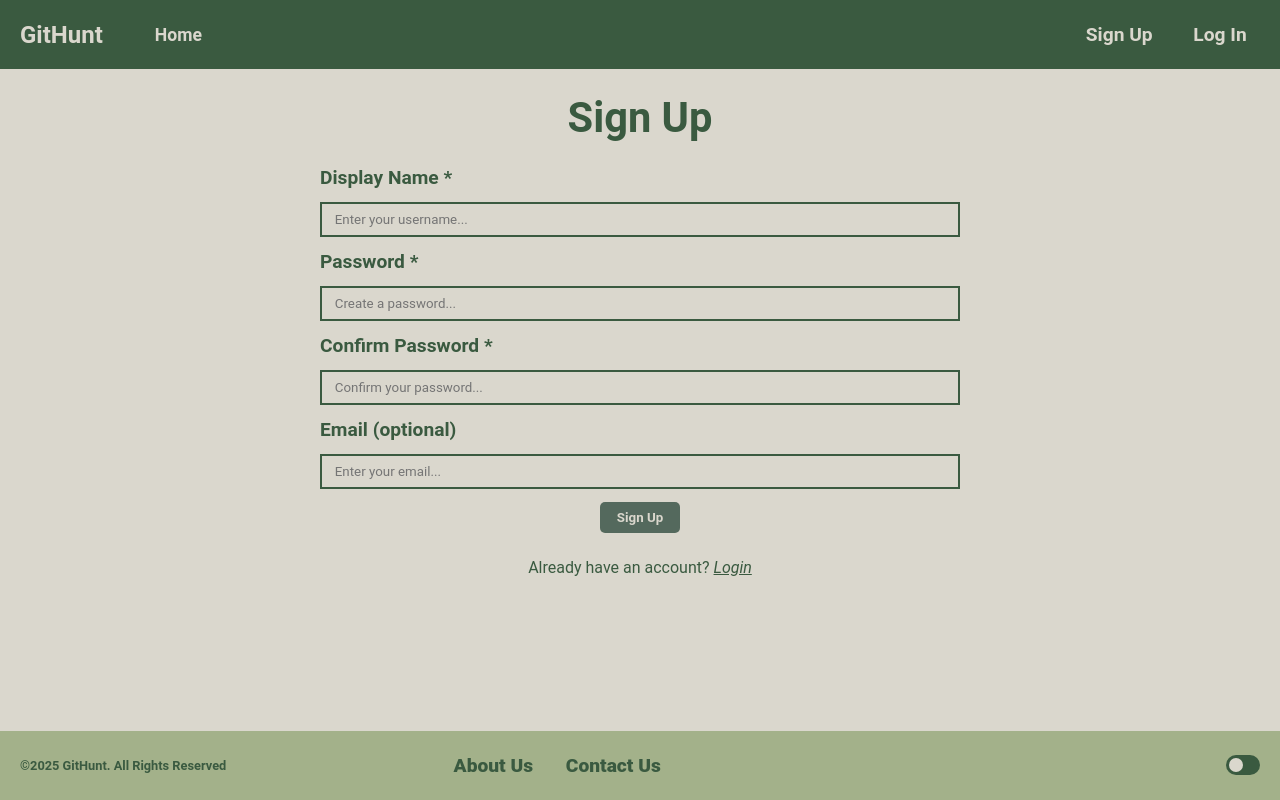
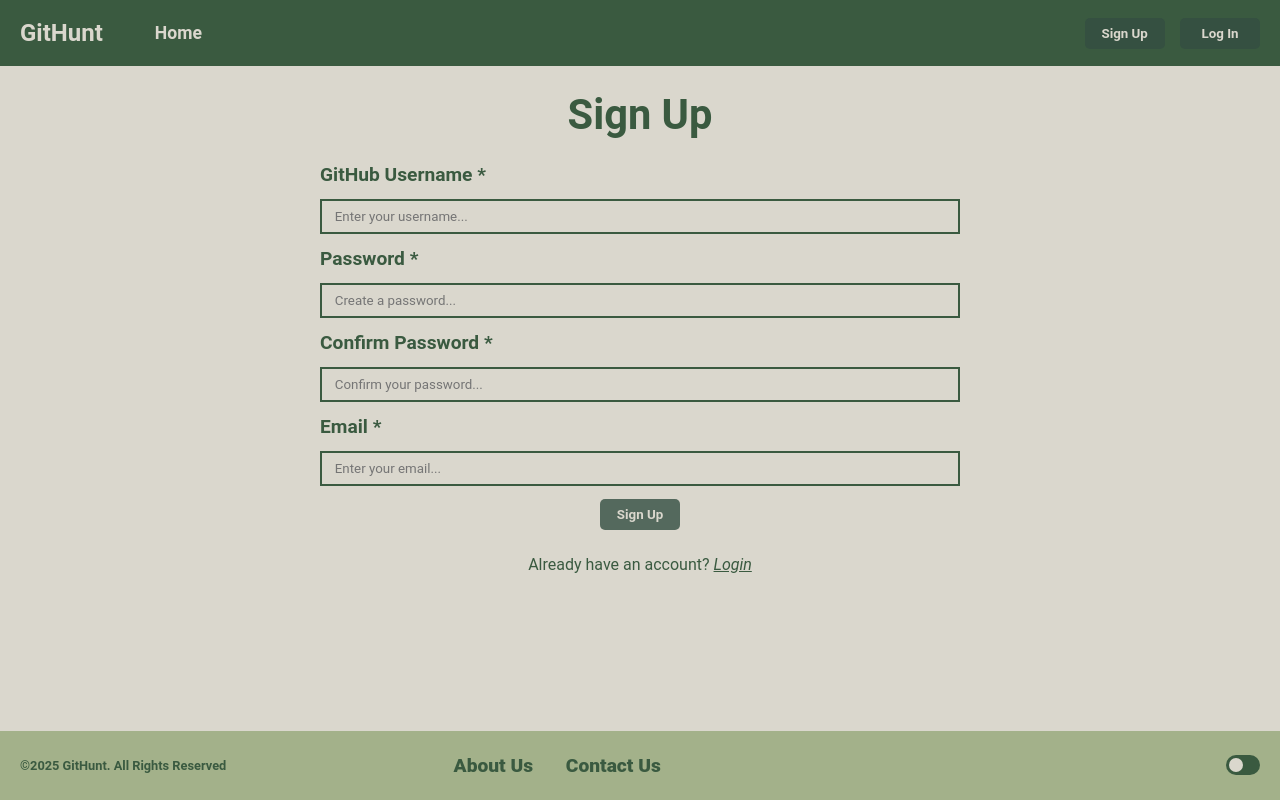
Before and after one commit to CadeCCook/GitHub-Profile-Viewer, a React (Create React App) app in the folder github-project/: page /signup in a window 1280 px wide. Built offline with nearby package versions, Linux system fonts and the light colour scheme.

Commit message:
Added Signup and Login
Still some bugs with not showing the user's account after signing in.

```diff
--- a/github-project/src/App.js
+++ b/github-project/src/App.js
@@ -1,5 +1,8 @@
 import React from 'react';
 import { BrowserRouter as Router, Routes, Route } from 'react-router-dom';
+import { AuthProvider } from './components/AuthContext';
+import Header from './components/Header';
+import Footer from './components/Footer';
 import Home from './pages/Home';
 import Users from './pages/Users';
 import Profile from './pages/Profile';
@@ -8,12 +11,12 @@ import About from './pages/About';
 import Login from './pages/Login';
 import Signup from './pages/Signup';
 
-
 function App() {
-
   return (
+    <AuthProvider>
       <Router>
         <div className="App">
+          <Header />
           <Routes>
             <Route path="/" element={<Home />} />
             <Route path="/users" element={<Users />} />
@@ -23,8 +26,10 @@ function App() {
             <Route path="/login" element={<Login />} />
             <Route path="/signup" element={<Signup />} />
           </Routes>
+          <Footer />
         </div>
       </Router>
+    </AuthProvider>
   );
 }
 
--- /dev/null
+++ b/github-project/src/components/AuthContext.js
@@ -0,0 +1,31 @@
+import React, { createContext, useContext, useState } from 'react';
+
+const AuthContext = createContext();
+
+export const useAuth = () => {
+  return useContext(AuthContext);
+};
+
+export const AuthProvider = ({ children }) => {
+  const [authState, setAuthState] = useState({
+    isAuthenticated: false,
+    token: null,
+    username: null,
+  });
+
+  const login = (token, username) => {
+    setAuthState({ isAuthenticated: true, token, username });
+    localStorage.setItem('authToken', token);
+  };
+
+  const logout = () => {
+    setAuthState({ isAuthenticated: false, token: null, username: null });
+    localStorage.removeItem('authToken');
+  };
+
+  return (
+    <AuthContext.Provider value={{ authState, login, logout }}>
+      {children}
+    </AuthContext.Provider>
+  );
+};
--- a/github-project/src/components/Header.js
+++ b/github-project/src/components/Header.js
@@ -1,23 +1,14 @@
-import {useEffect, useState} from 'react';
 import { useNavigate, useLocation } from 'react-router-dom';
-import {LoginButton, SignUpButton} from './CustomButton';
+import { useAuth } from '../components/AuthContext';
 
 const Header = () => {
   const navigate = useNavigate();
   const location = useLocation();
-    const [isAuthenticated, setIsAuthenticated] = useState(false);
-
-    // Check for token in local storage
-    useEffect(() => {
-        const token = localStorage.getItem('authToken');
-        if (token) {
-          setIsAuthenticated(true);
-        }
-      }, []);
+  const { authState, logout } = useAuth();
+  const { isAuthenticated, username } = authState;
 
   const handleLogout = () => {
-        localStorage.removeItem('authToken');
-        setIsAuthenticated(false);
+    logout();
     navigate('/');
   };
 
@@ -33,20 +24,22 @@ const Header = () => {
     <header>
       <div className="left-section">
         <div className="logo">GitHunt</div>
-
-                {/* Toggle Home/User Button */}
-                <button className="home-btn" onClick= {handleToggle}>
+        <button className="home-btn" onClick={handleToggle}>
           {location.pathname === '/' ? 'Users' : 'Home'}
         </button>
 
-                {isAuthenticated && <button className="user-btn" onClick={handleLogout}>Log Out</button>}
+        {isAuthenticated && username && (
+          <button className="user-btn" onClick={() => navigate(`/profile/${username}`)}>
+            {username}'s Profile
+          </button>
+        )}
       </div>
 
       <div className="auth-buttons">
         {!isAuthenticated ? (
           <>
-                    <SignUpButton />
-                    <LoginButton />
+            <button onClick={() => navigate('/signup')}>Sign Up</button>
+            <button onClick={() => navigate('/login')}>Log In</button>
           </>
         ) : (
           <button className="logout-btn" onClick={handleLogout}>Log Out</button>
--- a/github-project/src/pages/About.js
+++ b/github-project/src/pages/About.js
@@ -1,11 +1,8 @@
 import React from 'react';
-import Header from '../components/Header';
-import Footer from '../components/Footer';
 
 function About() {
     return (
         <div className='about-container'>
-            <Header />
             <h2>About Us</h2>
             <p>
                 Lorem ipsum dolor sit amet, consectetur adipiscing elit. Vivamus a ipsum eu nisl consectetur
@@ -25,7 +22,6 @@ function About() {
                 venenatis sodales. Etiam faucibus, metus ut dignissim pretium, justo velit euismod diam, non
                 malesuada neque neque at ex. Proin sit amet enim in tellus bibendum luctus in dapibus purus.
              </p>
-            <Footer />
         </div>
     );
 }
--- a/github-project/src/pages/Contact.js
+++ b/github-project/src/pages/Contact.js
@@ -1,8 +1,6 @@
 import React, { useState, useEffect } from 'react';
 import { useNavigate } from 'react-router-dom';
 import '../App.css';
-import Header from '../components/Header';
-import Footer from '../components/Footer';
 
 function Contact() {
   const [submitted, setSubmitted] = useState(false);
@@ -52,8 +50,6 @@ function Contact() {
 
   return (
     <div className="contact-container">
-      <Header isAuthenticated={isAuthenticated} handleLogout={handleLogout} />
-
       <div className="contact-page">
         <main>
           {!submitted ? (
@@ -78,8 +74,6 @@ function Contact() {
           )}
         </main>
       </div>
-
-      <Footer />
     </div>
   );
 }
--- a/github-project/src/pages/Home.js
+++ b/github-project/src/pages/Home.js
@@ -1,8 +1,6 @@
 import React, { useState } from 'react';
 import axios from "axios";
 import '../App.css';
-import Header from '../components/Header';
-import Footer from '../components/Footer';
 import UserCard from '../components/UserCard';
 
 function Home() {
@@ -33,8 +31,6 @@ function Home() {
 
   return (
     <div className='home-container'>
-      <Header />
-
       <main>
         <div className='top-content'>
           <p className="intro-text">
@@ -78,8 +74,6 @@ function Home() {
           </section>
         </div>
       </main>
-
-      <Footer />
     </div>
   );
 }
--- a/github-project/src/pages/Login.js
+++ b/github-project/src/pages/Login.js
@@ -1,25 +1,61 @@
-import React from 'react';
-import Header from '../components/Header';
-import Footer from '../components/Footer';
+import React, { useState } from 'react';
+import { useNavigate } from 'react-router-dom';
+import { useAuth } from '../components/AuthContext';
 
 function Login() {
+  const [form, setForm] = useState({ email: '', password: '' });
+  const [message, setMessage] = useState('');
+  const navigate = useNavigate();
+  const { login } = useAuth();
+
+  const handleChange = (e) => {
+    setForm({ ...form, [e.target.name]: e.target.value });
+  };
+
+  const handleSubmit = async (e) => {
+    e.preventDefault();
+    try {
+      const res = await fetch('http://localhost:5000/api/login', {
+        method: 'POST',
+        headers: { 'Content-Type': 'application/json' },
+        body: JSON.stringify(form),
+      });
+
+      const data = await res.json();
+      if (!res.ok) {
+        setMessage(data.error || "Login failed.");
+      } else {
+        const { token, username } = data;
+        localStorage.setItem("authToken", token);
+        login(token, username);
+        setMessage("Login successful!");
+        navigate('/');
+      }
+    } catch (err) {
+      console.error(err);
+      setMessage("An error occurred during login.");
+    }
+  };
+
   return (
     <div className='login-container'>
-            <Header />
       <h2>Login</h2>
-            <form action="/login" method="POST">
-                <label htmlFor="username">Display Name or Email</label>
-                <input type="text" id="username" name="username" required placeholder="Enter your input..." />
+      <form onSubmit={handleSubmit}>
+        <label htmlFor="email">Email</label>
+        <input type="text" id="email" name="email" required value={form.email} onChange={handleChange} placeholder="Enter your email..." />
+
         <label htmlFor="password">Password</label>
-                <input type="password" id="password" name="password" required placeholder="Enter your password..." />
+        <input type="password" id="password" name="password" required value={form.password} onChange={handleChange} placeholder="Enter your password..." />
+
         <div className='checkbox-container'>
-                    <input type='checkbox' id='check' name='check' required></input>
-                    <label for='check'>I am not a robot</label>
+          <input type='checkbox' id='check' name='check' required />
+          <label htmlFor='check'>I am not a robot</label>
         </div>
+
         <button type="submit">Login</button>
-                <p className='account-redirect'>Don't have an account? <a href="signup">Sign up</a></p>
+        <p className='account-redirect'>Don't have an account? <a href="/signup">Sign up</a></p>
+        {message && <p className='form-message'>{message}</p>}
       </form>
-            <Footer />
     </div>
   );
 }
--- a/github-project/src/pages/Profile.js
+++ b/github-project/src/pages/Profile.js
@@ -4,8 +4,6 @@ import ContributionsBarChart from '../components/ContributionsBarChart';
 import LanguagePieChart from '../components/LanguagePieChart';
 import { fetchContributions, aggregateContributionsByMonth } from '../githubService';
 import '../App.css';
-import Header from '../components/Header';
-import Footer from '../components/Footer';
 import UserCard from '../components/UserCard';
 
 function Profile() {
@@ -83,7 +81,6 @@ function Profile() {
 
   return (
     <>
-      <Header />
       <div className="profile-container">
         <div className="profile-title">
           <h2>Statistics</h2>
@@ -126,7 +123,6 @@ function Profile() {
           )}
         </div>
       </div>
-      <Footer />
     </>
   );
 }
--- a/github-project/src/pages/Signup.js
+++ b/github-project/src/pages/Signup.js
@@ -1,25 +1,69 @@
-import React from 'react';
-import Header from '../components/Header';
-import Footer from '../components/Footer';
+import React, { useState } from 'react';
+import { useNavigate } from 'react-router-dom';
+import { useAuth } from '../components/AuthContext';
 
 function Signup() {
+  const [form, setForm] = useState({ username: '', email: '', password: '', confirmPassword: '' });
+  const [message, setMessage] = useState('');
+  const navigate = useNavigate();
+  const { login } = useAuth();
+
+  const handleChange = (e) => {
+    setForm({ ...form, [e.target.name]: e.target.value });
+  };
+
+  const handleSubmit = async (e) => {
+    e.preventDefault();
+    if (form.password !== form.confirmPassword) {
+      return setMessage("Passwords do not match.");
+    }
+
+    try {
+      const res = await fetch('http://localhost:5000/api/signup', {
+        method: 'POST',
+        headers: { 'Content-Type': 'application/json' },
+        body: JSON.stringify({
+          username: form.username,
+          email: form.email,
+          password: form.password,
+        }),
+      });
+
+      const data = await res.json();
+      if (!res.ok) {
+        setMessage(data.error || "Signup failed.");
+      } else {
+        const { token } = data;
+        login(token, form.username);
+        setMessage("Signup successful!");
+        navigate(`/profile/${form.username}`);
+      }
+    } catch (err) {
+      console.error(err);
+      setMessage("An error occurred during signup.");
+    }
+  };
+
   return (
     <div className='signup-container'>
-            <Header />
       <h2>Sign Up</h2>
-            <form action="/signup" method="POST">
-                <label htmlFor="username">Display Name<span className='required-star'> *</span></label>
-                <input type="text" id="username" name="username" required placeholder="Enter your username..." />
+      <form onSubmit={handleSubmit}>
+        <label htmlFor="username">GitHub Username<span className='required-star'> *</span></label>
+        <input type="text" id="username" name="username" required value={form.username} onChange={handleChange} placeholder="Enter your username..." />
+
         <label htmlFor="password">Password<span className='required-star'> *</span></label>
-                <input type="password" id="password" name="password" required placeholder="Create a password..." />
-                <label htmlFor="confirm-password">Confirm Password<span className='required-star'> *</span></label>
-                <input type="password" id="confirm-password" name="confirm-password" required placeholder="Confirm your password..." />
-                <label htmlFor="email">Email (optional)</label>
-                <input type="email" id="email" name="email" placeholder="Enter your email..." />
+        <input type="password" id="password" name="password" required value={form.password} onChange={handleChange} placeholder="Create a password..." />
+
+        <label htmlFor="confirmPassword">Confirm Password<span className='required-star'> *</span></label>
+        <input type="password" id="confirm-password" name="confirmPassword" required value={form.confirmPassword} onChange={handleChange} placeholder="Confirm your password..." />
+
+        <label htmlFor="email">Email *</label>
+        <input type="email" id="email" name="email" value={form.email} onChange={handleChange} placeholder="Enter your email..." />
+
         <button type="submit">Sign Up</button>
-                <p className='account-redirect'>Already have an account? <a href="login">Login</a></p>
+        <p className='account-redirect'>Already have an account? <a href="/login">Login</a></p>
+        {message && <p className='form-message'>{message}</p>}
       </form>
-            <Footer />
     </div>
   );
 }
--- a/github-project/src/pages/Users.js
+++ b/github-project/src/pages/Users.js
@@ -67,8 +67,6 @@ function Users() {
 
   return (
     <div>
-      <Header isAuthenticated={isAuthenticated} handleLogout={handleLogout} />
-
       {/* Main Content */}
       <main style={{ paddingBottom: '100px' }}>
         <h2>Random GitHub Users</h2>
@@ -103,7 +101,6 @@ function Users() {
           )}
         </div>
       </main>
-      <Footer />
     </div>
   );
 }
```
Also changed, not shown: github-project/src/components/LoginForm.js (added, +46 -0 lines), github-project/src/components/SignupForm.js (added, +47 -0 lines). Lines whose indentation alone changed are shown as unchanged.
